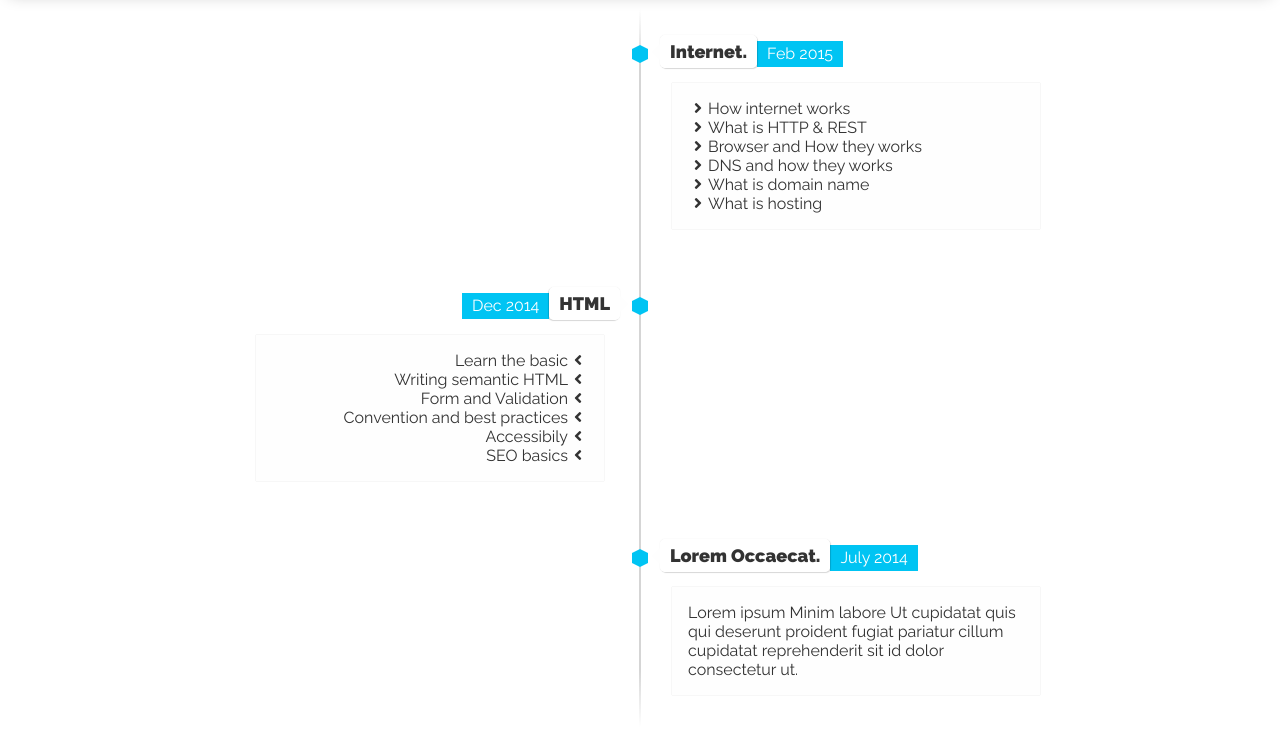
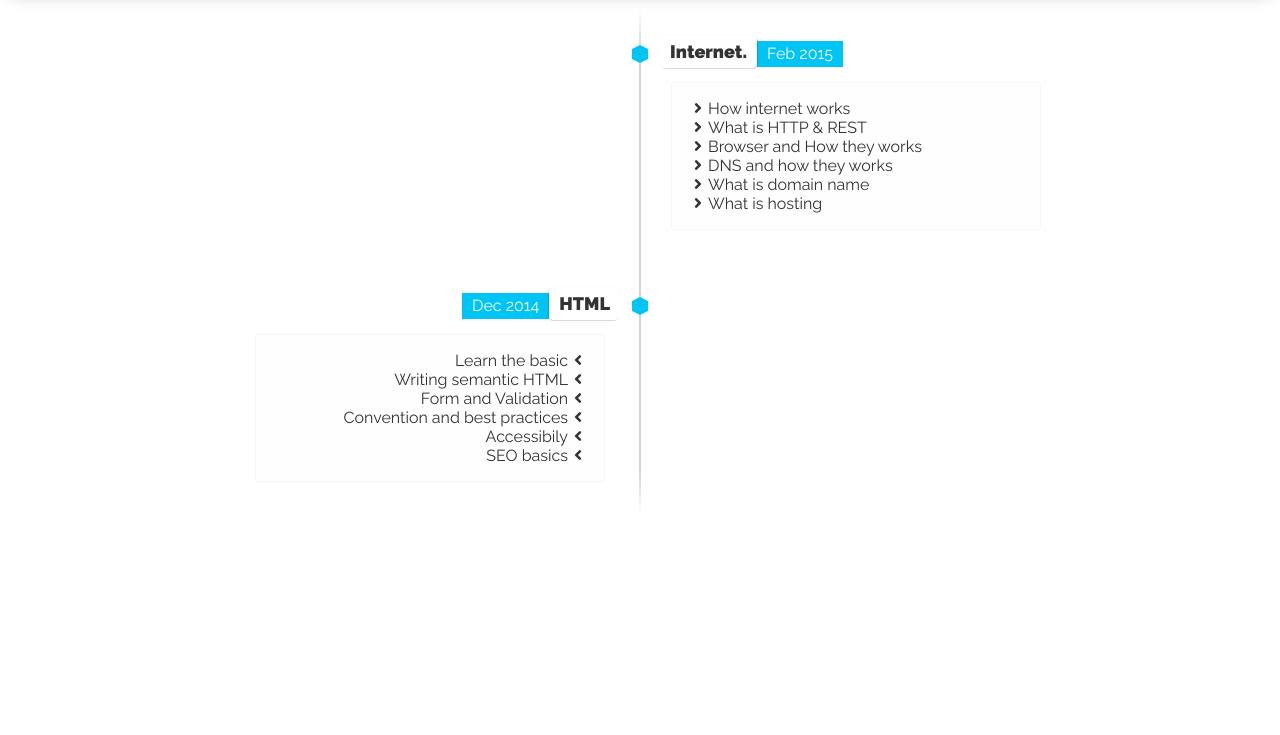
Before and after one commit to alfi-sky/frontend, a plain HTML site: page index.html in a window 1280 px wide. Shown: the part 123-858 px from the top of the page. After the commit the page ends 800 px from the top, so only its background shows below. Drawn offline with Linux system fonts and the light colour scheme.

Commit message:
menghapus template item 3

```diff
--- a/index.html
+++ b/index.html
@@ -55,16 +55,7 @@
   </li>
 
   <!-- Item 3 -->
-  <li>
-    <div class="direction-r">
-      <div class="flag-wrapper">
-        <span class="hexa"></span>
-        <span class="flag">Lorem Occaecat.</span>
-        <span class="time-wrapper"><span class="time">July 2014</span></span>
-      </div>
-      <div class="desc">Lorem ipsum Minim labore Ut cupidatat quis qui deserunt proident fugiat pariatur cillum cupidatat reprehenderit sit id dolor consectetur ut.</div>
-    </div>
-  </li>
+
 </ul>
 </body>
 </html>
```
